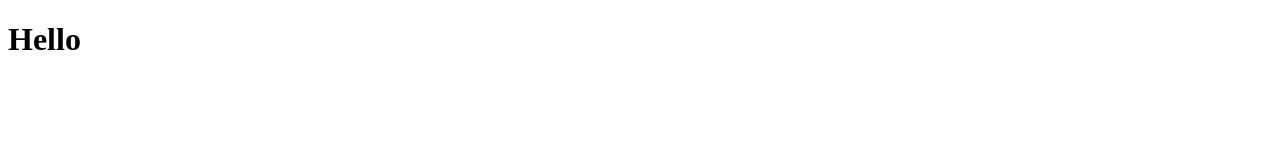
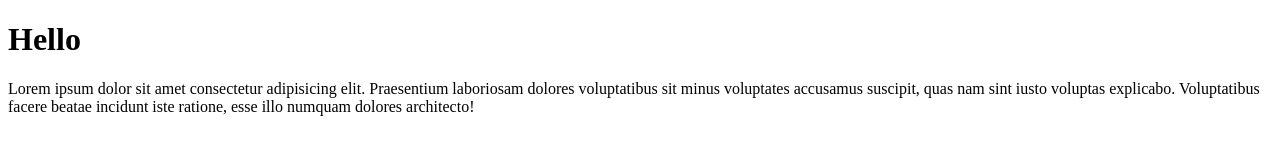
Before and after one commit to ulianaboiko/project, a plain HTML site: page index.html in a window 1280 px wide. Drawn offline with Linux system fonts and the light colour scheme.

Commit message:
added paragraph

```diff
--- a/index.html
+++ b/index.html
@@ -7,5 +7,12 @@
   </head>
   <body>
     <h1>Hello</h1>
+    <p>
+      Lorem ipsum dolor sit amet consectetur adipisicing elit. Praesentium
+      laboriosam dolores voluptatibus sit minus voluptates accusamus suscipit,
+      quas nam sint iusto voluptas explicabo. Voluptatibus facere beatae
+      incidunt iste ratione, esse illo numquam dolores architecto!
+    </p>
+    <!--upg 18:57-->
   </body>
 </html>
```
